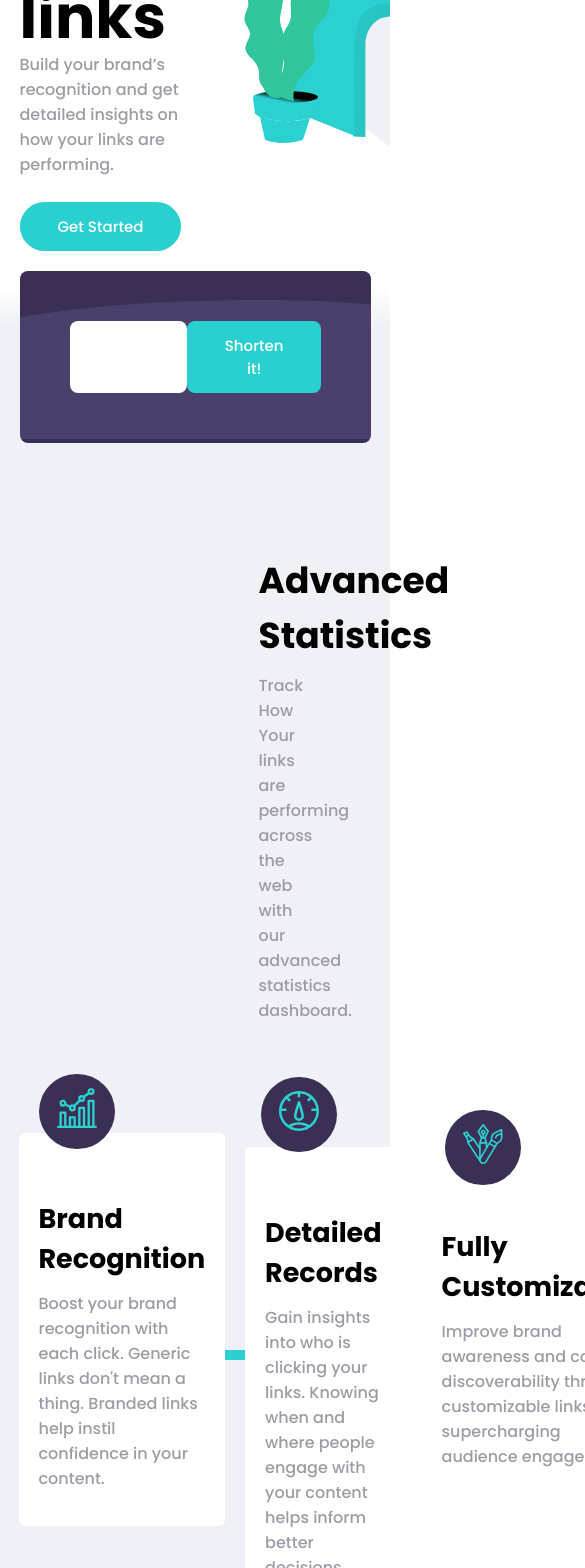
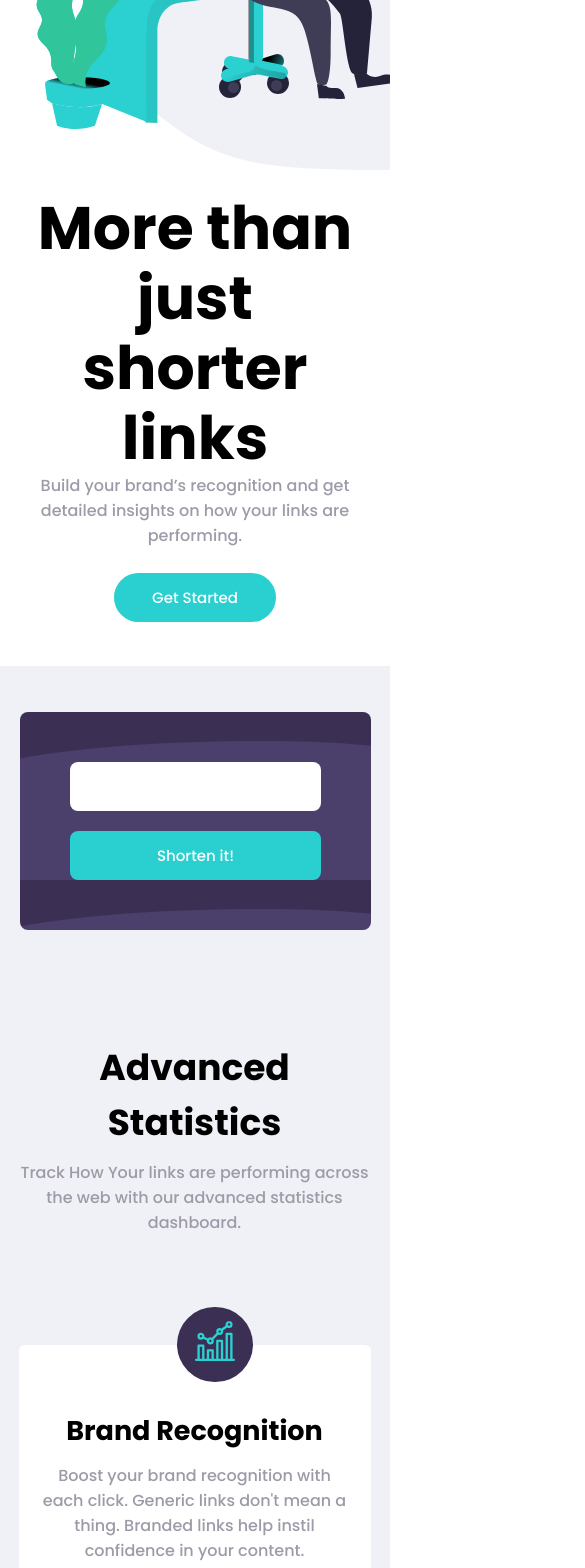
Before and after one commit to giandefaria/url-shortening-api-master, a React (Create React App) app: page / in a window 390 px wide. Shown: the part 432-2000 px from the top of the page, 585 px wide, since content can reach past the window. Built offline with nearby package versions, Linux system fonts and the light colour scheme.

Commit message:
adicionando media queries para mobile

```diff
--- a/src/index.css
+++ b/src/index.css
@@ -25,3 +25,12 @@ main {
 footer {
   font-size: 14px;
 }
+
+@media screen and (max-width: 730px) {
+
+  main {
+
+    background: linear-gradient(to bottom, #ffffff 978px, #EFF1F7 28%);
+  }
+
+}
--- a/src/styles/Footer.css
+++ b/src/styles/Footer.css
@@ -48,3 +48,22 @@
     flex-direction: column;
     gap: 20px;
 }
+
+
+@media screen and (max-width: 730px) {
+    .container--footer {
+        padding-top: 50px;
+        padding-bottom: 50px;
+        flex-direction: column;
+        align-items: center;
+        gap: 4vmax;
+    }
+
+    .container--footer--links {
+        flex-direction: column;
+        align-items: center;
+        text-align: center;
+        gap: 4vmax;
+    }
+
+}
--- a/src/styles/Header.css
+++ b/src/styles/Header.css
@@ -34,3 +34,15 @@
     border-style: none;
     border-radius: 30px;
 }
+
+
+@media screen and (max-width: 730px) {
+    .login--box  {
+        display: none;
+    }
+
+    .nav--links {
+        display: none;
+    }
+
+}
--- a/src/styles/Main.css
+++ b/src/styles/Main.css
@@ -200,3 +200,54 @@
     border-style: none;
     border-radius: 30px;
 }
+
+
+@media screen and (max-width: 730px) {
+
+    .container--top--main {
+        flex-direction: column-reverse;
+        align-items: center;
+        margin: 0 auto 90px;
+    }
+
+    .box--main--text, .main--image {
+        width: 88%;
+    }
+
+    .box--main--text {
+        align-items: center;
+    }
+
+    .main--text {
+        text-align: center;
+    }
+
+    .shorten--box {
+        flex-direction: column;
+        align-items: stretch;
+        gap: 20px;
+    }
+
+    .input--link {
+        width: auto;
+        height: 49px;
+    }
+
+    .advanced--statistics--box {
+        padding: 110px 0;
+    }
+
+    .container--box--beneficies {
+        flex-direction: column;
+        text-align: center;
+        background: linear-gradient(to right, transparent 50%, hsl(180, 66%, 49%) 50%, hsl(180, 66%, 49%) 53%, transparent 53%);
+    }
+
+    .icon--design {
+        left: 45%;
+    }
+
+    .margin--4 {
+        margin-top: 8%;
+    }
+}
```
Also changed, not shown: 1 other file (tests, documents, lock files or other folders).
